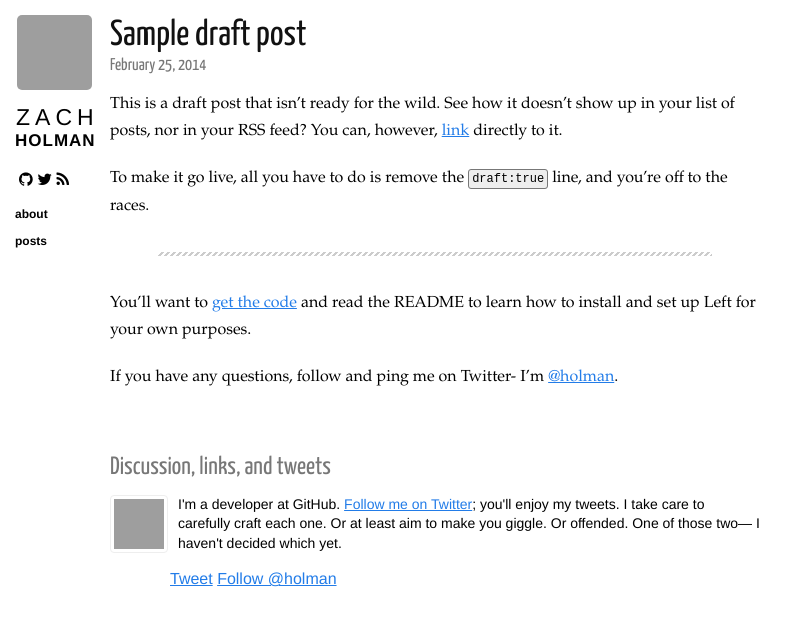
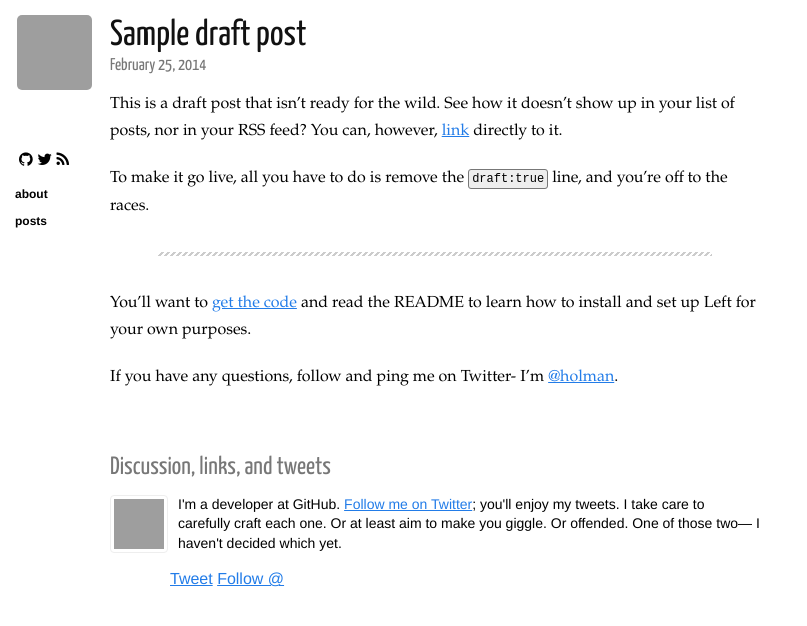
Before and after one commit to holman/left, a Jekyll site: the page built from _posts/2014-02-25-draft.markdown, in a window 1280 px wide, cut to the strip 0-626 px from the top of the page. Shown: the whole strip, without its empty margins (0-807 px from the left). Built offline with Jekyll 4.4.1, drawn with Linux system fonts in a browser that asks for light colours; nearby versions of some CDN libraries; comment, search, counter and statistics services are not loaded; grey boxes are pictures that could not be loaded.

Commit message:
Update _config.yml
Remove @holman identifiers.

*Look into kramdown. How does it relate to rest of directory structure?

```diff
--- a/_config.yml
+++ b/_config.yml
@@ -4,7 +4,7 @@
 gems:
   - jekyll-sitemap
 
-name: Zach Holman
-url: https://zachholman.com/left
-description: A fantastic blog that is fantastic.
-twitter: holman
+name:
+url:
+description:
+twitter:
```
